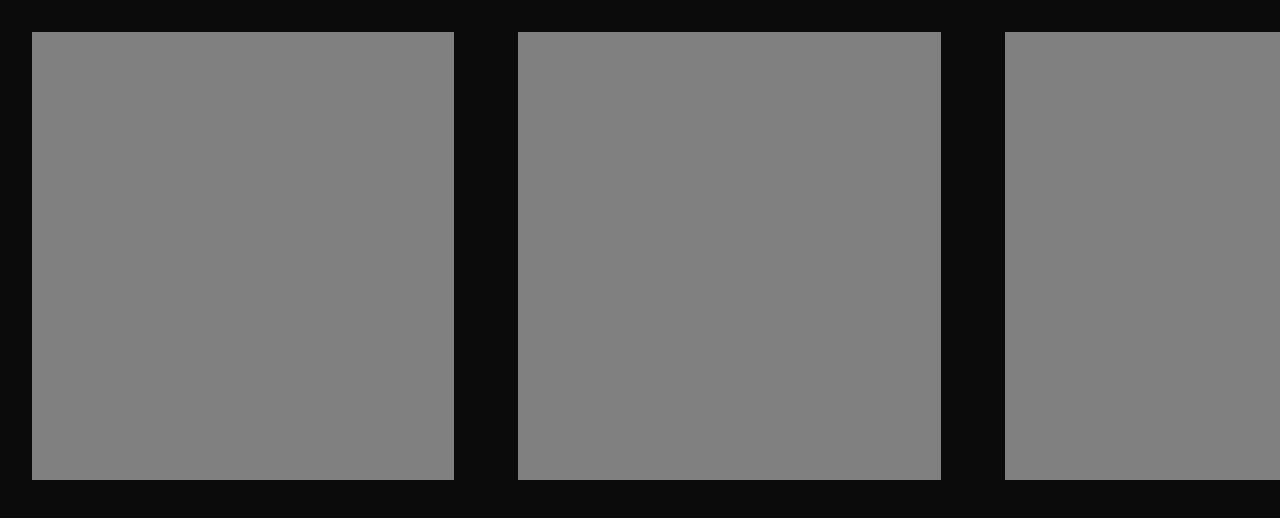
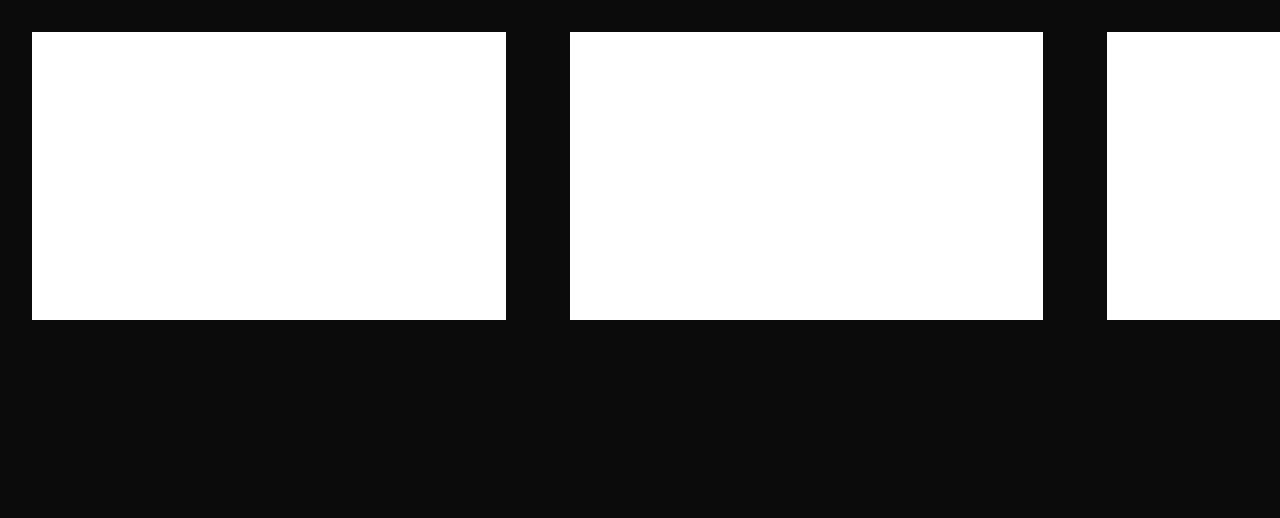
Before and after one commit to ohiosveryown/aoty2018, a Nuxt app: page / in a window 1280 px wide. Shown: the top 518 px of the page. Built offline with nearby package versions, Linux system fonts and the light colour scheme.

Commit message:
Working but buggy

```diff
--- a/pages/index.vue
+++ b/pages/index.vue
@@ -8,9 +8,9 @@
     <div class="card"></div>
     <div class="card"></div>
     <div class="card"></div>
+    <!-- <div class="card"></div>
     <div class="card"></div>
-    <div class="card"></div>
-    <div class="card"></div>
+    <div class="card"></div> -->
 
   </section>
 </template>
@@ -22,7 +22,7 @@
 
   .app {
     // border: 4px solid pink;
-    height: 64vh;
+    height: 100vh;
     overflow-x: scroll;
     display: flex;
   }
@@ -30,8 +30,9 @@
   .card {
     --unit: 32px;
     margin: var(--unit);
-    min-width: 33vw; height: calc(100% - calc(var(--unit) * 2));
-    background: gray;
+    min-width: 37vw; height: 28.8rem;
+    // height: calc(100% - calc(var(--unit) * 2));
+    background: #fff;
   }
 
 </style>
@@ -58,7 +59,7 @@
       	})
 
       	pageXOffset = newPageOffset
-        requestAnimationFrame(render)
+        // requestAnimationFrame(callback)
       })
     }
   }
```
